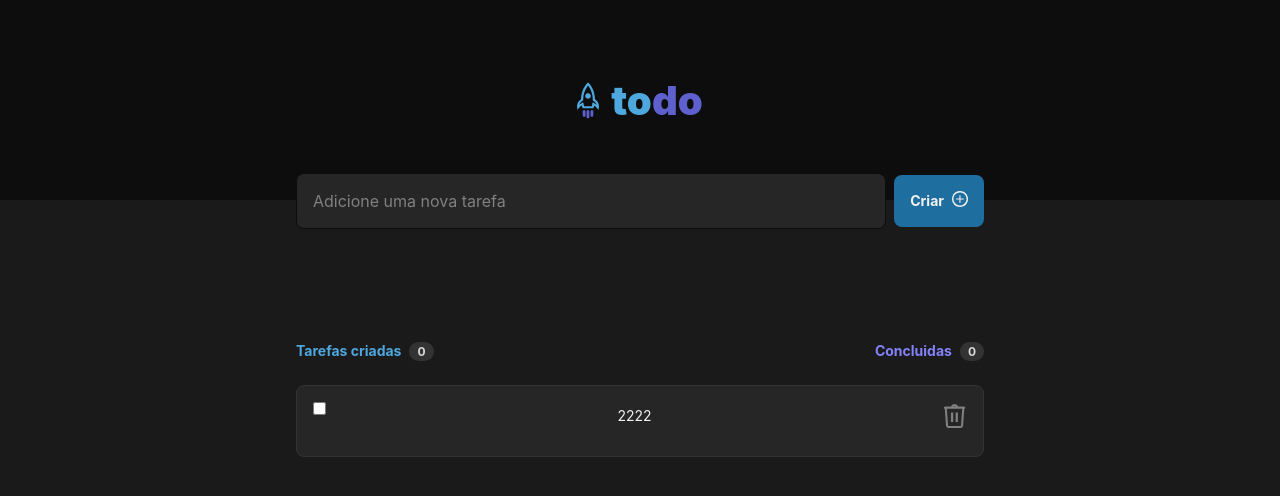
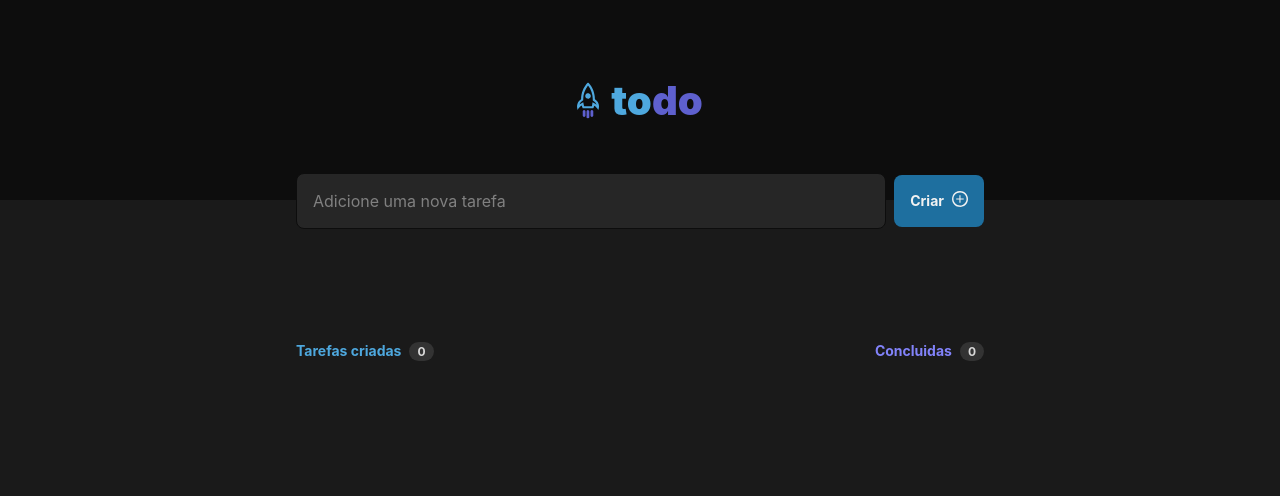
Before and after one commit to LucasLunarj/todo-list-rocketseat-jsx, a React (Vite) app: page / in a window 1280 px wide. Shown: the top 496 px of the page. Built offline with nearby package versions, Linux system fonts and the light colour scheme.

Commit message:
Tasks counter added

```diff
--- a/src/App.jsx
+++ b/src/App.jsx
@@ -9,18 +9,15 @@ import { Tasks } from "./components/Tasks";
 import "./App.css";
 
 export function App() {
-  const [list, setList] = useState([
-    {
-      task: "2222"
-      ,
-      checked: false,
-    },
-  ]);
+  const [list, setList] = useState([]);
+  const [getTaskCreatedData, setGetTaskCreatedData] = useState(0)
 
   function listGenerator(dataList) {
-    return setList([...list, { task: dataList, checked: false }]);
+    setList([...list, { task: dataList, checked: false }]);
+    handleCreatedData()
   }
-  console.log(list)
+  const handleCreatedData = () => setGetTaskCreatedData(list.length + 1)
+  console.log(getTaskCreatedData)
   return (
     <div>
       <Header />
@@ -29,7 +26,7 @@ export function App() {
           <TaskBar taskGenerator={listGenerator} />
         </div>
         <div className="tasks">
-          <Tasks listData={list} />
+          <Tasks listData={list} taksCreatedAmount={getTaskCreatedData} />
         </div>
       </div>
     </div>
--- a/src/components/TaskBar.jsx
+++ b/src/components/TaskBar.jsx
@@ -6,6 +6,10 @@ import plus from "../assets/plus.svg";
 
 export const TaskBar = (props) => {
   const [data, setData] = useState("");
+  function handleDataGenerator() {
+    props.taskGenerator(data)
+    setData("")
+  }
 
   return (
     <div className={styles.container}>
@@ -17,7 +21,7 @@ export const TaskBar = (props) => {
             value={data}
             onChange={(e) => setData(e.target.value)}
           />
-          <button onClick={() => props.taskGenerator(data)} className={styles.buttonBox}>
+          <button disabled={data.length === 0} onClick={handleDataGenerator} className={styles.buttonBox}>
             Criar
             <div>
               <img src={plus} alt="" />
--- a/src/components/Tasks.jsx
+++ b/src/components/Tasks.jsx
@@ -4,7 +4,6 @@ import styles from "./Tasks.module.css";
 import { TasksCreated } from "./TasksCreated";
 
 export function Tasks(props) {
-  const [getLength, setGetLenght] = useState(0);
 
 
   return (
@@ -13,7 +12,7 @@ export function Tasks(props) {
         <div className={styles.amountBar}>
           <div className={styles.tasksCreatedAmount}>
             <p>Tarefas criadas</p>
-            <div>{getLength}</div>
+            <div>{props.taksCreatedAmount}</div>
           </div>
           <div className={styles.tasksFinishedAmount}>
             <p>Concluidas</p>
--- a/src/components/Tasks.module.css
+++ b/src/components/Tasks.module.css
@@ -4,6 +4,8 @@
   padding-top: 50px;
 }
 .content {
+  height: 100%;
+  word-wrap: break-word;
   height: 100%;
 }
 .amountBar {
--- a/src/components/TasksCreated.jsx
+++ b/src/components/TasksCreated.jsx
@@ -1,14 +1,18 @@
 import styles from "./TasksCreated.module.css";
 
 export function TasksCreated(props) {
+
   return (
     <div className={styles.container}>
       <div className={styles.content}>
-        <input type="checkbox" name="" id="" />
-        <p>
-          {props.taskData}
-        </p>
+        <div className={styles.contentBox}>
+          <input type="checkbox" name="" id="" />
+          <p>
+            {props.taskData}
+          </p>
+        </div>
         <svg
+          onClick={() => console.log('clicou!')}
           width="13"
           height="14"
           viewBox="0 0 13 14"
--- a/src/components/TasksCreated.module.css
+++ b/src/components/TasksCreated.module.css
@@ -1,5 +1,6 @@
 .container {
-  height: 72px;
+  min-height: 72px;
+  height: auto;
   margin-top: 24px;
   background-color: var(--gray-500);
   border-radius: 8px;
@@ -30,6 +31,12 @@
   font-weight: 400px;
   line-height: 140%;
 }
+
+.contentBox {
+  display: flex;
+  gap: 12px;
+}
+
 .trashIcon button {
   border: 1px solid green;
   width: 40px;
```
